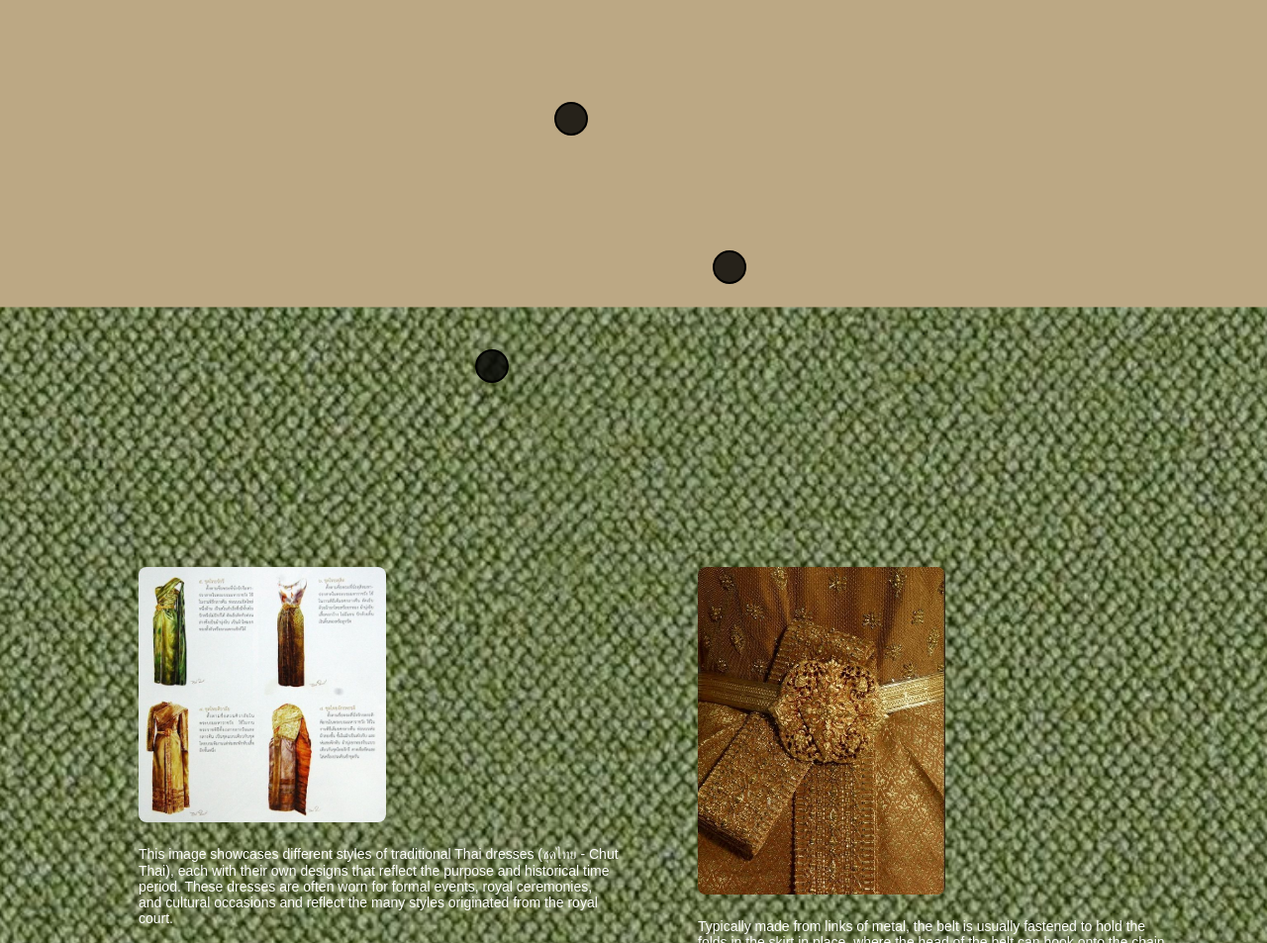
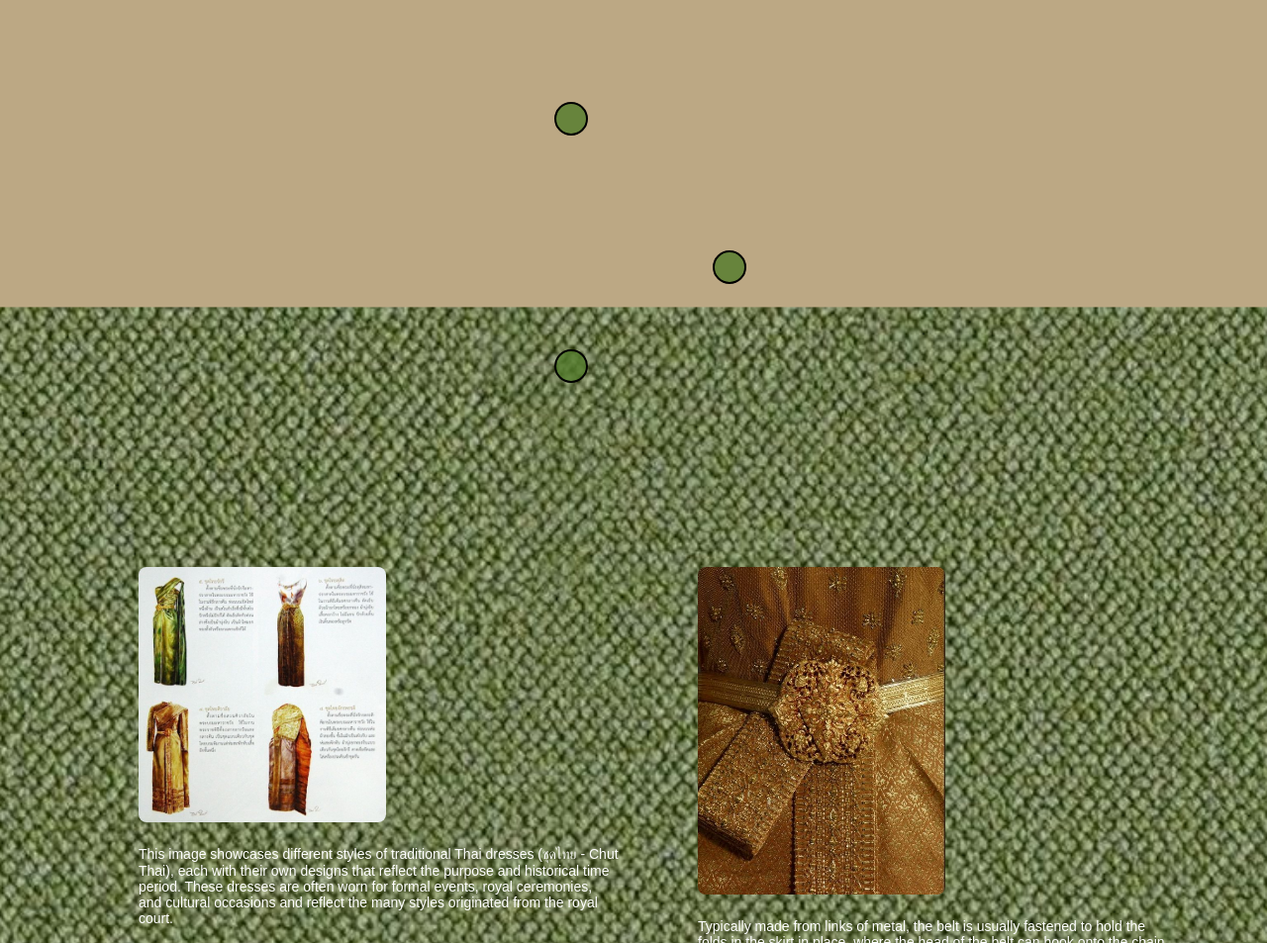
Before and after one commit to tessktykra/Project2, a plain HTML site: page page3.html in a window 1280 px wide. Shown: the part 147-1100 px from the top of the page at 99% size. Drawn offline with nearby package versions, Linux system fonts and the light colour scheme.

Commit message:
in class

```diff
--- a/page3.html
+++ b/page3.html
@@ -39,7 +39,7 @@
       position: absolute;
       width: 30px;
       height: 30px;
-      background-color: rgba(0, 0, 0, 0.8);
+      background-color: rgba(81, 123, 42, 0.8);
       border-radius: 50%; /* this makes the circle round */
       cursor: pointer;
       border: 2px solid rgb(0, 0, 0);
@@ -96,7 +96,7 @@
     There may be some versions that are fully wrapped, covering both shoulders. Traditionally worn for formal events or royal occasions, however now anyone can wear these."></div>
     <div class="circle" style="top: 50%; left: 60%;" data-text="the belt (Khem Khat - เข็มขัดไทย)is usually made from linked metal plates, woven silk, or a solid sheet of gold/silver, which wrapping around the waist. The most eye-catching part of the belt is usually large and decorated buckle (หัวเข็มขัด - Hua Khem Khat) with gemstones, enamel, or metalwork.">
     </div>
-    <div class="circle" style="top: 70%; left: 30%;" data-text="The Pha Nung (ผ้านุ่ง) is a traditional Thai wrap skirt worn by women, and unlike modern skirts, it does not have a fixed waistband or zipper — it is fastened using a tuck-and-fold technique or a decorative belt (Khem Khat)."></div>
+    <div class="circle" style="top: 70%; left: 40%;" data-text="The Pha Nung (ผ้านุ่ง) is a traditional Thai wrap skirt worn by women, and unlike modern skirts, it does not have a fixed waistband or zipper — it is fastened using a tuck-and-fold technique or a decorative belt (Khem Khat)."></div>
 
     <!-- TEXT BOX THAT OPENS -->
     <div class="text-box" id="textBox">
```
Also changed, not shown: page2.html (+1 -1 lines).
